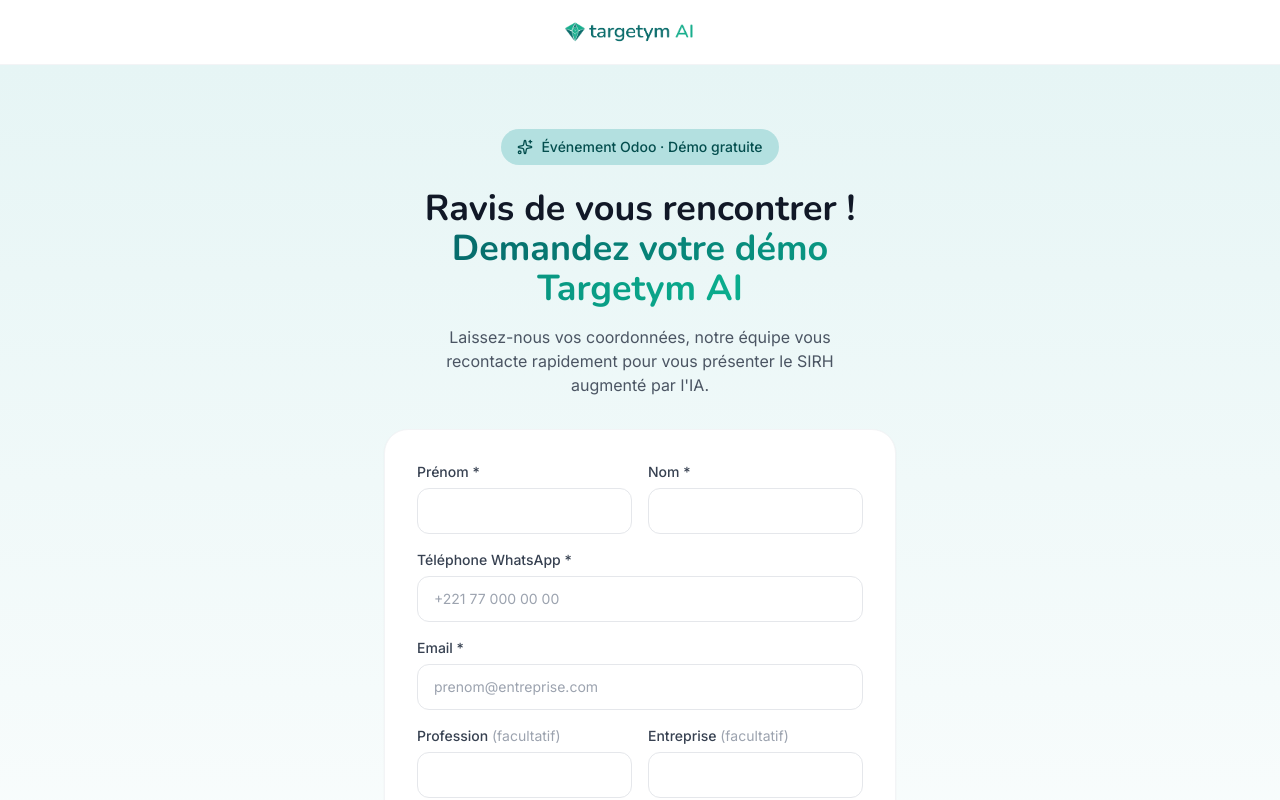
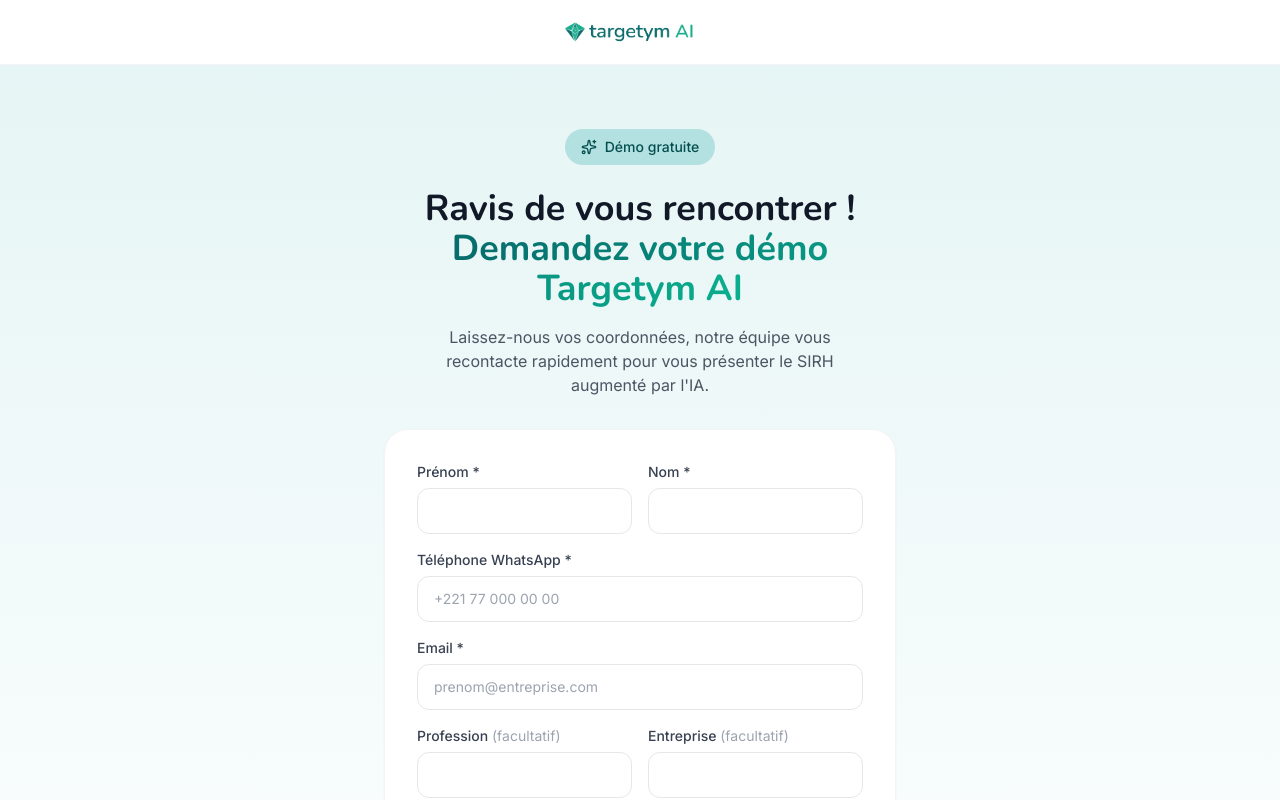
Before and after one commit to Targetym-AI/targetym-website, a Next.js app: page /demo-gratuit-targetym in a window 1280 px wide. Shown: the top 800 px of the page. Built offline with nearby package versions, Linux system fonts and the light colour scheme; no server answers.

Commit message:
fix(demo-odoo): retirer la mention Evenement Odoo du badge

```diff
--- a/app/demo-gratuit-targetym/page.tsx
+++ b/app/demo-gratuit-targetym/page.tsx
@@ -57,7 +57,7 @@
         <div className="mx-auto max-w-xl px-4 sm:px-6 lg:px-8 text-center">
           <div className="inline-flex items-center gap-2 px-4 py-2 bg-primary-100 text-primary-700 rounded-full text-sm font-medium mb-6">
             <Sparkles className="w-4 h-4" />
-            Événement Odoo · Démo gratuite
+            Démo gratuite
           </div>
           <h1 className="text-3xl sm:text-4xl font-bold text-gray-900 mb-4 leading-tight">
             Ravis de vous rencontrer !<br />
```
